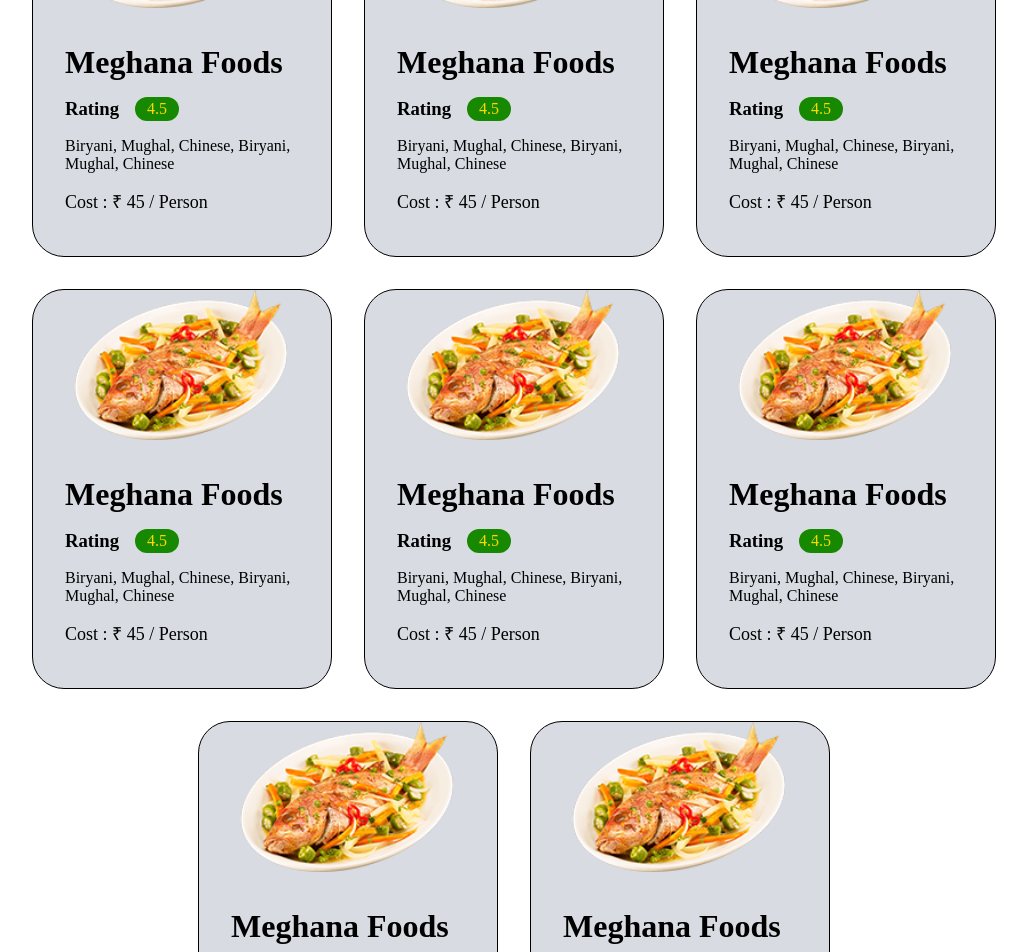
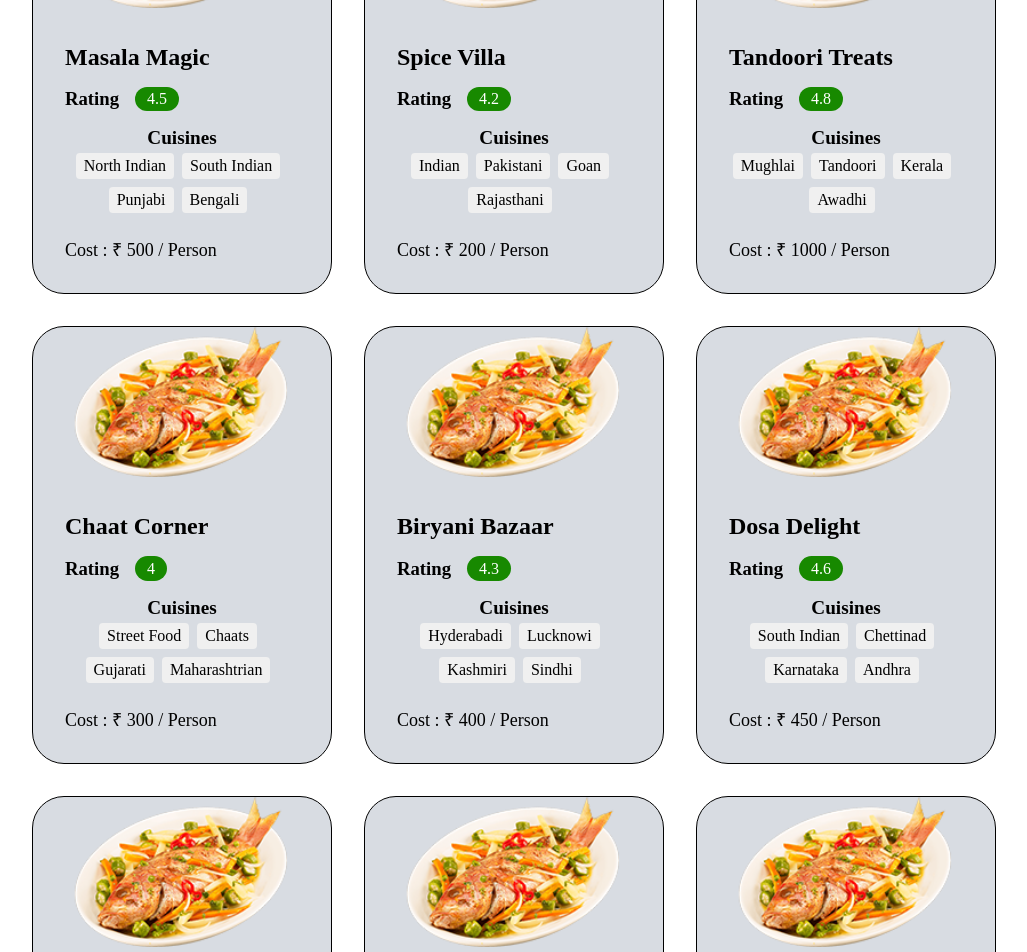
Before and after one commit to ameya-6964/Namaste-React, a React (Vite) app in the folder Episode-4-Talk-Is-Cheap-Show-Me-The-Code/Lecture-Tasks/: page / in a window 1280 px wide. Shown: the part 320-1272 px from the top of the page, without its empty margins (126-1153 px from the left). Built offline with nearby package versions, Linux system fonts and the light colour scheme; a web font is replaced by a local one.

Commit message:
Imported Dummy Data And Rendered Restaurant Card For Each Item

```diff
--- a/Episode-4-Talk-Is-Cheap-Show-Me-The-Code/Lecture-Tasks/src/App.css
+++ b/Episode-4-Talk-Is-Cheap-Show-Me-The-Code/Lecture-Tasks/src/App.css
@@ -73,7 +73,7 @@
 }
 
 .card {
-  min-height: 400px;
+  max-height: 480px;
   width: 300px;
   border: 1px solid black;
   border-radius: 2rem;
@@ -174,7 +174,8 @@
 }
 
 .card--items h1 {
-  font-size: xx-large;
+  font-size: x-large;
+  text-align: left;
 }
 
 .card--items {
@@ -198,13 +199,18 @@
 .rating-green {
   padding: 0.2rem 0.75rem;
   background-color: #178900;
-  color: gold;
+  color: white;
   border-radius: 1rem;
+  text-align: center;
 }
 
 .cuisines {
   margin-top: 1rem;
+  text-align: center;
   font-weight: lighter;
+}
+.cuisines h4 {
+  font-size: larger;
 }
 
 .cost {
@@ -225,3 +231,23 @@
   display: flex;
   justify-content: space-around;
 }
+
+.cuisine-list {
+  list-style-type: none;
+  padding: 0;
+  margin-top: 0.25rem;
+}
+
+.cuisine-item {
+  margin-right: 0.5rem; /* Added margin between cuisine items */
+  margin-bottom: 0.5rem;
+  padding: 0.25rem 0.5rem;
+  background-color: #f0f0f0;
+  border-radius: 0.25rem;
+  display: inline-block;
+  transition: background-color 0.3s ease; /* Added transition for hover effect */
+}
+
+.cuisine-item:hover {
+  background-color: #ddd; /* Changed background color on hover */
+}
--- a/Episode-4-Talk-Is-Cheap-Show-Me-The-Code/Lecture-Tasks/src/components/Body.jsx
+++ b/Episode-4-Talk-Is-Cheap-Show-Me-The-Code/Lecture-Tasks/src/components/Body.jsx
@@ -1,4 +1,5 @@
 import RestaurantCard from "./RestaurantCard";
+import { restaurants } from "../data/data.js";
 
 const Body = () => {
   return (
@@ -18,14 +19,9 @@ const Body = () => {
       </div>
       <div className="body">
         <div className="container">
-          <RestaurantCard />
-          <RestaurantCard />
-          <RestaurantCard />
-          <RestaurantCard />
-          <RestaurantCard />
-          <RestaurantCard />
-          <RestaurantCard />
-          <RestaurantCard />
+          {restaurants.map((restaurant) => (
+            <RestaurantCard key={restaurant.id} data={restaurant} />
+          ))}
         </div>
       </div>
     </div>
--- a/Episode-4-Talk-Is-Cheap-Show-Me-The-Code/Lecture-Tasks/src/components/RestaurantCard.jsx
+++ b/Episode-4-Talk-Is-Cheap-Show-Me-The-Code/Lecture-Tasks/src/components/RestaurantCard.jsx
@@ -1,19 +1,28 @@
 import dummyImage from "../assets/images/popular/items/fish.png";
 
-const RestaurantCard = () => {
+const RestaurantCard = ({ data }) => {
+  console.log(data);
+  const { cost, name, rating, imageUrl, cuisine } = data;
   return (
     <div className="card">
       <img src={dummyImage} alt="" />
       <div className="card--items">
-        <h1 className="card--item__name">Meghana Foods</h1>
+        <h1 className="card--item__name">{name}</h1>
         <div className="card--items__rating">
           <h3>Rating</h3>
-          <span className="rating-green">4.5</span>
+          <span className="rating-green">{rating}</span>
         </div>
         <h4 className="cuisines">
-          Biryani, Mughal, Chinese, Biryani, Mughal, Chinese
+          <h4>Cuisines</h4>
+          <ul className="cuisine-list">
+            {cuisine.map((cuisineItem, index) => (
+              <li key={index} className="cuisine-item">
+                {cuisineItem}
+              </li>
+            ))}
+          </ul>
         </h4>
-        <h5 className="cost">Cost : ₹ 45 / Person</h5>
+        <h5 className="cost">Cost : ₹ {cost} / Person</h5>
       </div>
     </div>
   );
--- /dev/null
+++ b/Episode-4-Talk-Is-Cheap-Show-Me-The-Code/Lecture-Tasks/src/data/data.js
@@ -0,0 +1,82 @@
+export const restaurants = [
+  {
+    id: "1",
+    name: "Masala Magic",
+    cuisine: ["North Indian", "South Indian", "Punjabi", "Bengali"],
+    rating: 4.5,
+    cost: 500, // Cost in INR
+    imageUrl: "https://example.com/masala_magic.jpg",
+  },
+  {
+    id: "2",
+    name: "Spice Villa",
+    cuisine: ["Indian", "Pakistani", "Goan", "Rajasthani"],
+    rating: 4.2,
+    cost: 200, // Cost in INR
+    imageUrl: "https://example.com/spice_villa.jpg",
+  },
+  {
+    id: "3",
+    name: "Tandoori Treats",
+    cuisine: ["Mughlai", "Tandoori", "Kerala", "Awadhi"],
+    rating: 4.8,
+    cost: 1000, // Cost in INR
+    imageUrl: "https://example.com/tandoori_treats.jpg",
+  },
+  {
+    id: "4",
+    name: "Chaat Corner",
+    cuisine: ["Street Food", "Chaats", "Gujarati", "Maharashtrian"],
+    rating: 4.0,
+    cost: 300, // Cost in INR
+    imageUrl: "https://example.com/chaat_corner.jpg",
+  },
+  {
+    id: "5",
+    name: "Biryani Bazaar",
+    cuisine: ["Hyderabadi", "Lucknowi", "Kashmiri", "Sindhi"],
+    rating: 4.3,
+    cost: 400, // Cost in INR
+    imageUrl: "https://example.com/biryani_bazaar.jpg",
+  },
+  {
+    id: "6",
+    name: "Dosa Delight",
+    cuisine: ["South Indian", "Chettinad", "Karnataka", "Andhra"],
+    rating: 4.6,
+    cost: 450, // Cost in INR
+    imageUrl: "https://example.com/dosa_delight.jpg",
+  },
+  {
+    id: "7",
+    name: "Punjab Grill",
+    cuisine: ["Punjabi", "North Indian", "Tandoori", "Mughlai"],
+    rating: 4.7,
+    cost: 800, // Cost in INR
+    imageUrl: "https://example.com/punjab_grill.jpg",
+  },
+  {
+    id: "8",
+    name: "Goa Beach Shack",
+    cuisine: ["Goan", "Seafood", "Portuguese", "Kokani"],
+    rating: 4.4,
+    cost: 600, // Cost in INR
+    imageUrl: "https://example.com/goa_beach_shack.jpg",
+  },
+  {
+    id: "9",
+    name: "Kolkata Kitchens",
+    cuisine: ["Bengali", "Street Food", "Chinese", "Awadhi"],
+    rating: 4.1,
+    cost: 350, // Cost in INR
+    imageUrl: "https://example.com/kolkata_kitchens.jpg",
+  },
+  {
+    id: "10",
+    name: "Rajasthan Royal",
+    cuisine: ["Rajasthani", "Marwari", "Gujarati", "Punjabi"],
+    rating: 4.9,
+    cost: 900, // Cost in INR
+    imageUrl: "https://example.com/rajasthan_royal.jpg",
+  },
+];
```
